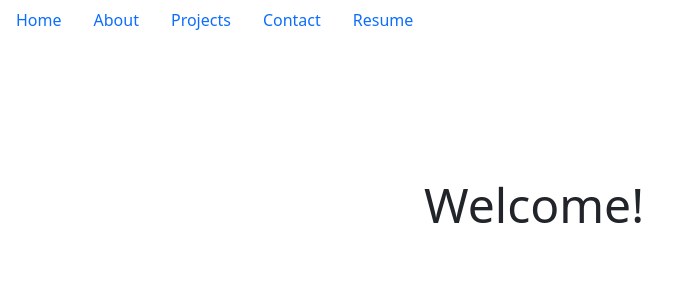
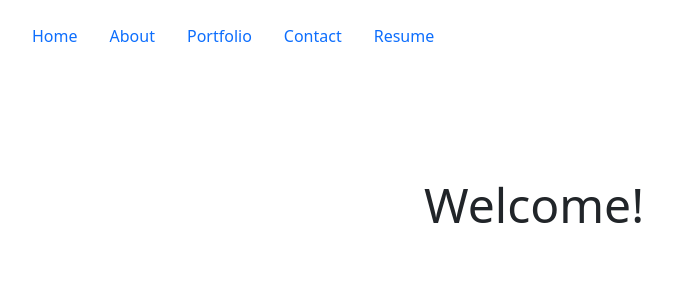
Before and after one commit to thebobfather2/bpportfolio, a React (Create React App) app: page / in a window 1280 px wide. Shown: the top 300 px of the page, without its empty margins (0-687 px from the left). Built offline with nearby package versions, Linux system fonts and the light colour scheme.

Commit message:
fixed navbar

```diff
--- a/src/App.js
+++ b/src/App.js
@@ -12,6 +12,11 @@ import Resume from './pages/Resume';
 export default function App() {
 
   const [currentPage, setCurrentPage] = useState("Home");
+
+  function handlePageChange(page) {
+    setCurrentPage(page);
+  }
+
   const renderPage = () => {
     if (currentPage === 'Home') {
       return <Home />;
@@ -28,7 +33,7 @@ export default function App() {
     return <Contact />;
   };
 
-  const handlePageChange = (page) => setCurrentPage(page);
+
 
 
   return (
--- a/src/components/Header.js
+++ b/src/components/Header.js
@@ -1,10 +1,14 @@
 import React from 'react';
+import Navbar from './Navbar';
 
 export default function Header(props) {
+
+    const { currentPage, handlePageChange } = props;
+
     return (
         <>
             <header>
-                {props.children}
+            <Navbar currentPage={currentPage} handlePageChange={handlePageChange} />
             </header>
         </>
     )
--- a/src/components/Navbar.js
+++ b/src/components/Navbar.js
@@ -1,16 +1,19 @@
 import React from 'react';
 
-function Navbar({ currentPage, handlePageChange }) {
-    console.log(currentPage);
+function Navbar(props) {
+  const { currentPage, handlePageChange } = props;
+
+  const handleClick = (page) => {
+    handlePageChange(page);
+  };
+
   return (
     <nav>
       <ul className="nav">
         <li className="nav-item">
           <a
             href="#home"
-                    onClick={() => handlePageChange('Home')}
-                    // This is a conditional (ternary) operator that checks to see if the current page is "Home"
-                    // If it is, we set the current page to 'nav-link-active', otherwise we set it to 'nav-link'
+            onClick={() => handleClick('Home')}
             className={currentPage === 'Home' ? 'nav-link active' : 'nav-link'}
           >
             Home
@@ -19,8 +22,7 @@ function Navbar({ currentPage, handlePageChange }) {
         <li className="nav-item">
           <a
             href="#about"
-                    onClick={() => handlePageChange('About')}
-                    // Check to see if the currentPage is `About`, and if so we use the active link class from bootstrap. Otherwise, we set it to a normal nav-link
+            onClick={() => handleClick('About')}
             className={currentPage === 'About' ? 'nav-link active' : 'nav-link'}
           >
             About
@@ -28,19 +30,17 @@ function Navbar({ currentPage, handlePageChange }) {
         </li>
         <li className="nav-item">
           <a
-                    href="#project"
-                    onClick={() => handlePageChange('Projects')}
-                    // Check to see if the currentPage is `Blog`, and if so we use the active link class from bootstrap. Otherwise, we set it to a normal nav-link
-                    className={currentPage === 'Projects' ? 'nav-link active' : 'nav-link'}
+            href="#portfolio"
+            onClick={() => handleClick('Portfolio')}
+            className={currentPage === 'Portfolio' ? 'nav-link active' : 'nav-link'}
           >
-                    Projects
+            Portfolio
           </a>
         </li>
         <li className="nav-item">
           <a
             href="#contact"
-                    onClick={() => handlePageChange('Contact')}
-                    // Check to see if the currentPage is `Contact`, and if so we use the active link class from bootstrap. Otherwise, we set it to a normal nav-link
+            onClick={() => handleClick('Contact')}
             className={currentPage === 'Contact' ? 'nav-link active' : 'nav-link'}
           >
             Contact
@@ -49,8 +49,7 @@ function Navbar({ currentPage, handlePageChange }) {
         <li className="nav-item">
           <a
             href="#resume"
-                    onClick={() => handlePageChange('Resume')}
-                    // Check to see if the currentPage is `Contact`, and if so we use the active link class from bootstrap. Otherwise, we set it to a normal nav-link
+            onClick={() => handleClick('Resume')}
             className={currentPage === 'Resume' ? 'nav-link active' : 'nav-link'}
           >
             Resume
@@ -58,6 +57,7 @@ function Navbar({ currentPage, handlePageChange }) {
         </li>
       </ul>
     </nav>
-    )
+  );
 }
+
 export default Navbar;
--- a/src/data/projects.js
+++ b/src/data/projects.js
@@ -1,6 +1,7 @@
 import bobbyrabbits from '../assets/images/bobbyrabbits.jpg';
 import carrotCalendar from '../assets/images/carrotcalendar.jpg';
 import pawpals from '../assets/images/pawpals.png';
+import vsn from '../assets/images/vsn.png';
 
 
 
@@ -9,7 +10,7 @@ export const projects = [
         title: "Bobby Rabbits",
         description: `Carrot Calendar was built to help international online communities better organize events across multiple timezones.`,
         repository: "https://github.com/thebobfather2/carrotcalendar",
-        link: "https://thebobfather2.github.io/carrotcalendar/",
+        link: "https://www.bobbyrabbits.com/",
         image: bobbyrabbits
     },
     {
@@ -26,4 +27,11 @@ export const projects = [
         link: "https://thebobfather2.github.io/carrotcalendar/",
         image: carrotCalendar
     },
+    {
+        title: "Vibe Stream Network",
+        description: `Vibe Stream Network is a web3 media marketplace built to support independent artists in treating their art like assets.`,
+        repository: "https://github.com/VibeStreamNetwork/vibestreamnetwork",
+        link: "https://vibestreamnetwork.io/",
+        image: vsn
+    },
 ]
--- a/src/index.js
+++ b/src/index.js
@@ -2,7 +2,6 @@ import React from 'react';
 import ReactDOM from 'react-dom/client';
 import './index.css';
 import App from './App';
-import Navbar from './components/Navbar';
 import reportWebVitals from './reportWebVitals';
 import 'bootstrap/dist/css/bootstrap.min.css';
 
@@ -11,7 +10,6 @@ import 'bootstrap/dist/css/bootstrap.min.css';
 const root = ReactDOM.createRoot(document.getElementById('root'));
 root.render(
   <React.StrictMode>
-    <Navbar />
     <App />
   </React.StrictMode>
 );
```
Also changed, not shown: src/assets/images/vsn.png (added). Lines whose indentation alone changed are shown as unchanged.
